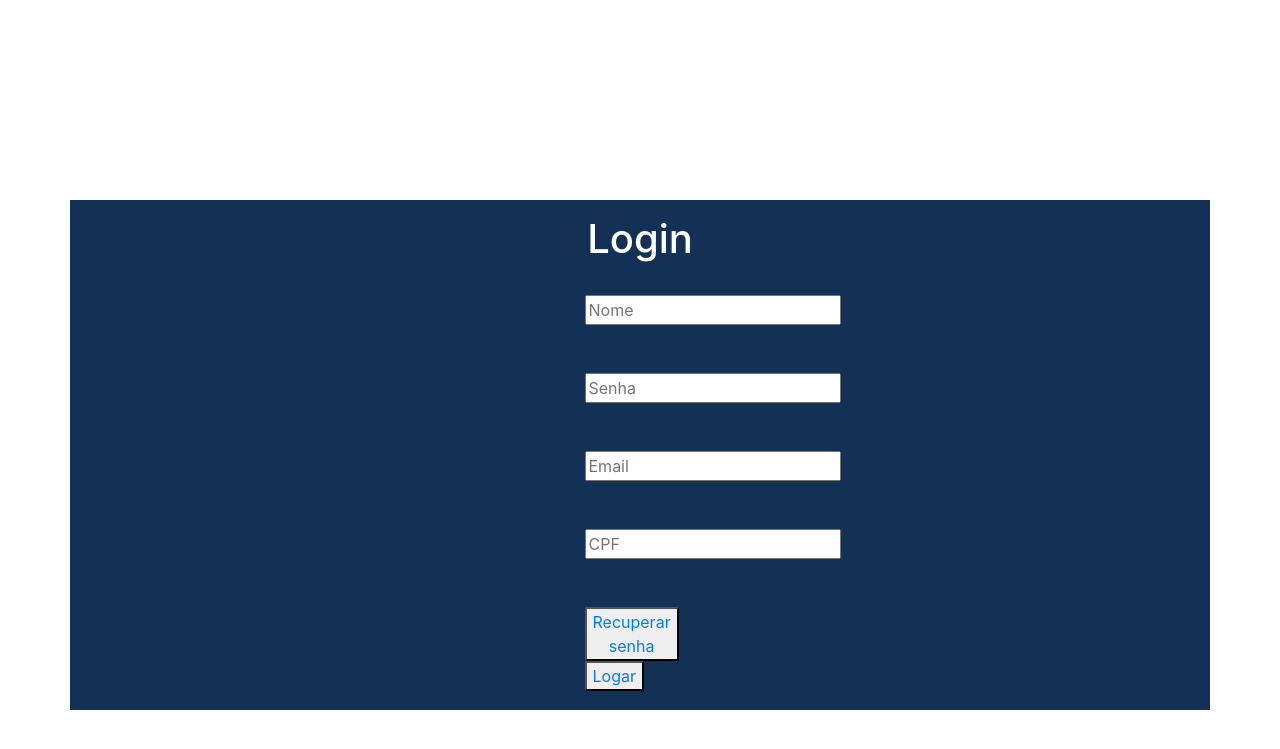
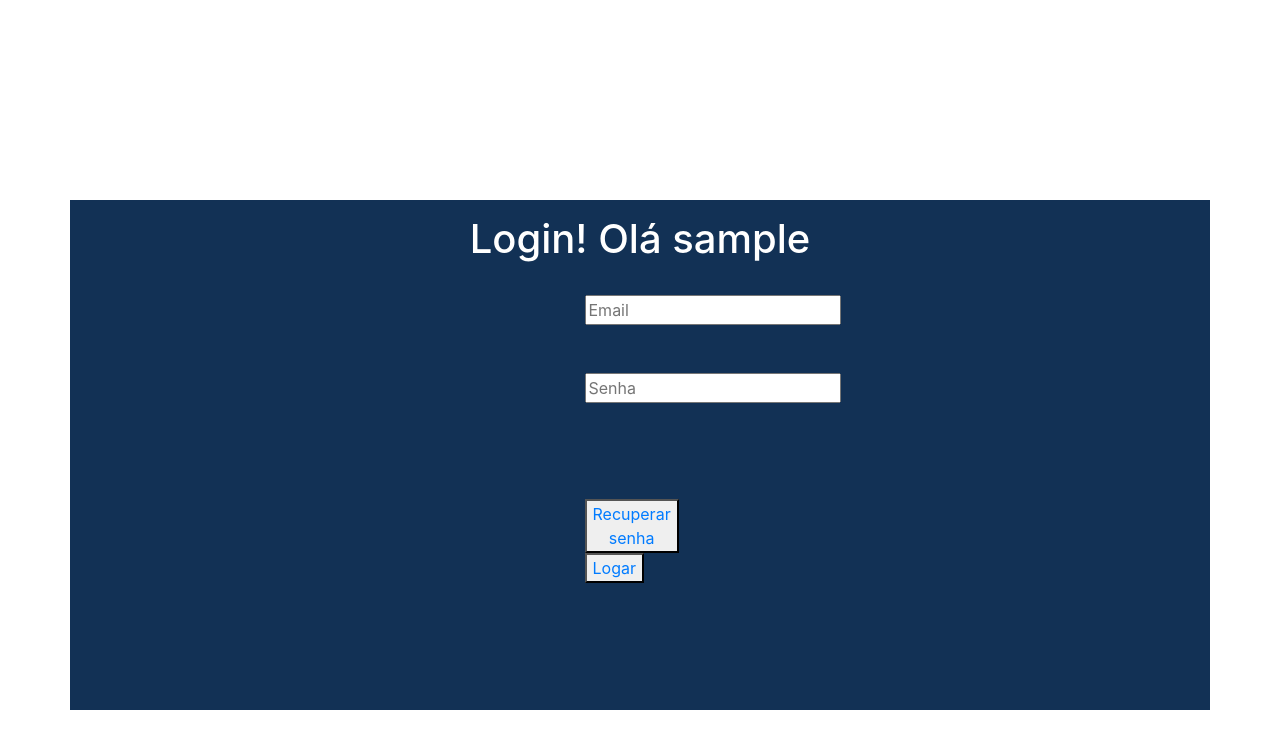
Before and after one commit to UrielMontanha/tcc-museu, a PHP site: page /form_login.php in a window 1280 px wide. Shown: the top 749 px of the page. Run offline with PHP 8.4, Linux system fonts and the light colour scheme; the visitor is signed in with stand-in values (Sample User, id 1).

Commit message:
arrumando sessões

```diff
--- a/form_cad.php
+++ b/form_cad.php
@@ -25,7 +25,7 @@
       <br> <br>
 
       <button><a href="form_login.php">Ir para login</a></button>
-      <button><a href="cadastrar.php">Cadastrar-se</a></button>
+      <input type="submit" value="enviar">
 
     </div>
 
--- a/form_login.php
+++ b/form_login.php
@@ -1,3 +1,10 @@
+<?php
+session_start();
+
+require_once "conecta.php";
+$conexao = conectar();
+?>
+
 <!DOCTYPE html>
 <html lang="en">
 
@@ -12,14 +19,11 @@
     <form action="login.php" method="POST">
 
         <div class="container">
-            <h1>Login</h1>
+            <h1>Login! Olá <?php echo $_SESSION['usuario']?></h1>
 
             <br>
-
-            <input type="text" name="nome" placeholder="Nome"> <br> <br>
+            <input type="email" name="email" placeholder="Email"> <br> <br>
             <input type="password" name="senha" placeholder="Senha"> <br> <br>
-            <input type="email" name="email" placeholder="Email"> <br> <br>
-            <input type="text" name="cpf" placeholder="CPF">
 
             <br> <br>
 
--- a/index.php
+++ b/index.php
@@ -1,4 +1,6 @@
-<? session_start(); ?>
+<?php
+session_start();
+?>
 
 <!DOCTYPE html>
 <html lang="en">
@@ -14,7 +16,7 @@
 
   <div class="container-fluid">
 
-    <h1>Museu Municipal</h1>
+    <h1>Museu Municipal OLá <?php echo $_SESSION['usuario'];?></h1>
 
     <br> <br>
 
--- a/login.php
+++ b/login.php
@@ -6,9 +6,6 @@ $conexao = conectar();
 
 $email = $_POST['email'];
 $senha = $_POST['senha'];
-
-require_once "conexao.php";
-$conexao = conectar();
 
 $sql = "SELECT * FROM usuario WHERE email='$email'";
 
```
